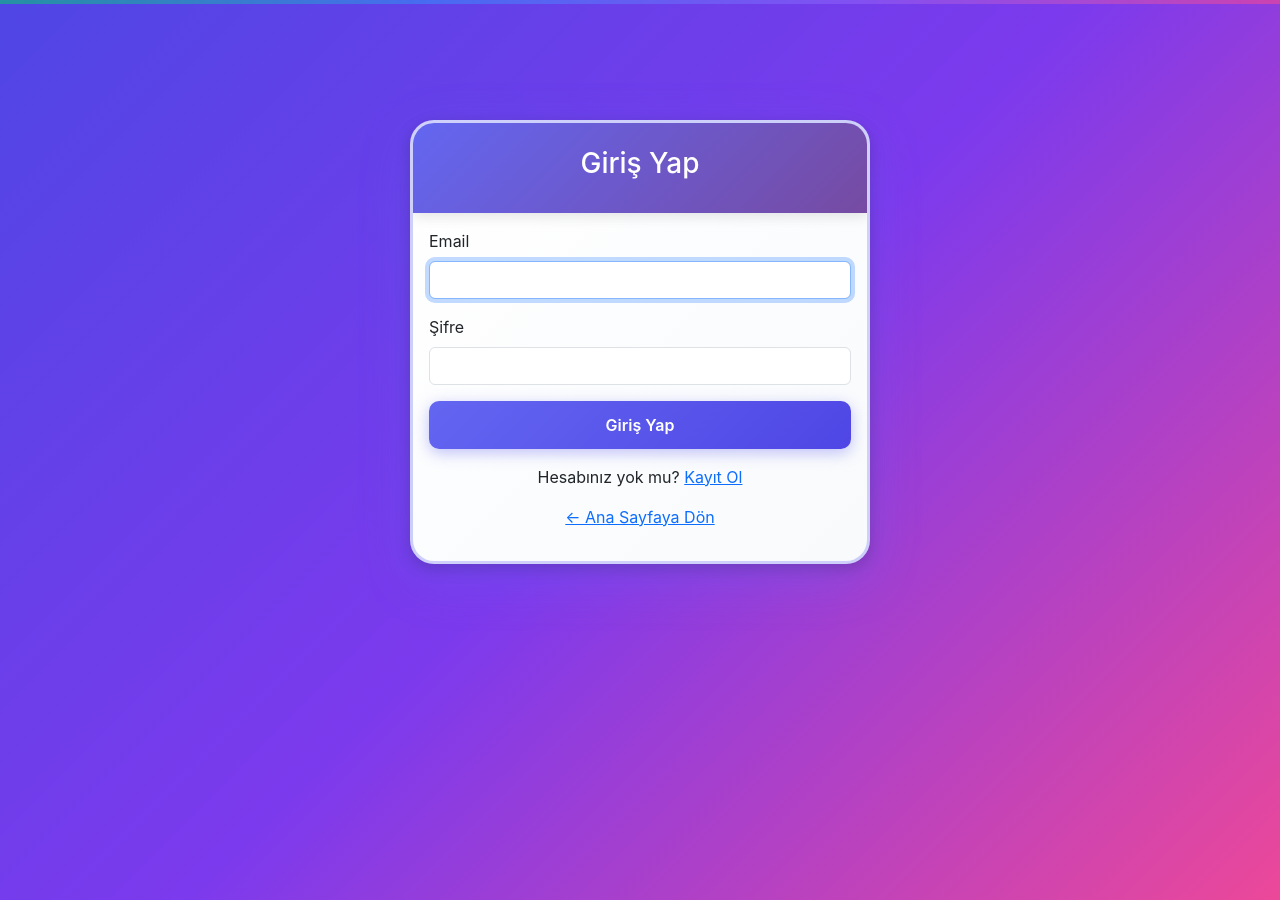
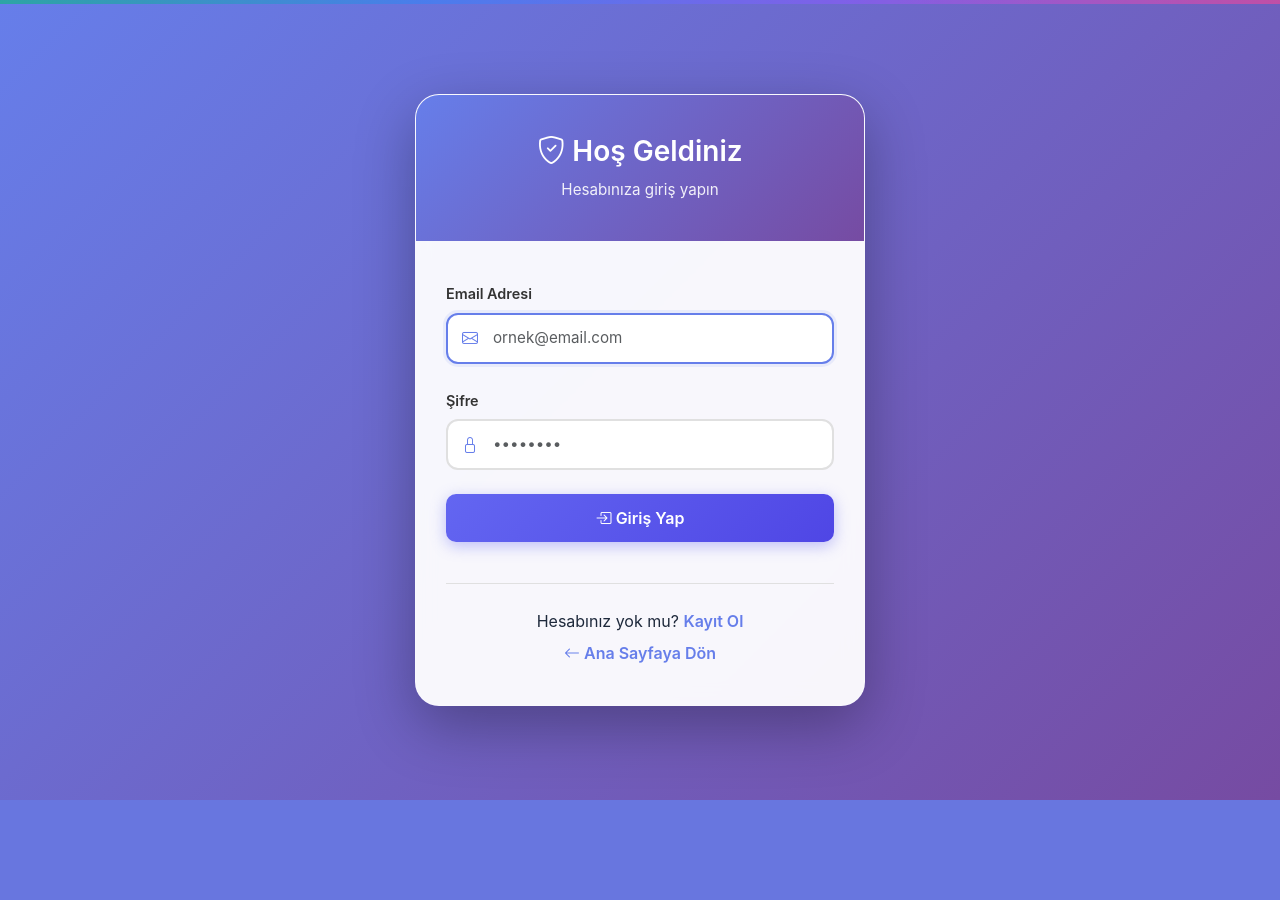
Before and after one commit to CodeCrafted0/kripto-portfolio-risk, a Flask app: page /login in a window 1280 px wide. After the commit the page ends 800 px from the top, so only its background shows below. Run offline with Flask 3, Linux system fonts and the light colour scheme.

Commit message:
Professional improvements: Modern login design, email verification, reduced free plan limits - Redesigned login page with modern gradient design and better UX - Added email verification system with Flask-Mail - Reduced free plan limits from 50 to 5 analyses per day - Added email verification status to profile page - Added resend verification email functionality

```diff
--- a/Desktop/bybit kripto proje/app.py
+++ b/Desktop/bybit kripto proje/app.py
@@ -11,6 +11,7 @@ import secrets
 from dotenv import load_dotenv
 from models import db, User
 from auth import init_auth
+from extensions import mail
 from services.bybit_service import BybitService
 from services.risk_analyzer import RiskAnalyzer
 from services.portfolio_manager import PortfolioManager
@@ -37,8 +38,18 @@ else:
 
 app.config['SQLALCHEMY_TRACK_MODIFICATIONS'] = False
 
+# Email configuration
+app.config['MAIL_SERVER'] = os.getenv('MAIL_SERVER', 'smtp.gmail.com')
+app.config['MAIL_PORT'] = int(os.getenv('MAIL_PORT', 587))
+app.config['MAIL_USE_TLS'] = os.getenv('MAIL_USE_TLS', 'True').lower() == 'true'
+app.config['MAIL_USE_SSL'] = os.getenv('MAIL_USE_SSL', 'False').lower() == 'true'
+app.config['MAIL_USERNAME'] = os.getenv('MAIL_USERNAME', '')
+app.config['MAIL_PASSWORD'] = os.getenv('MAIL_PASSWORD', '')
+app.config['MAIL_DEFAULT_SENDER'] = os.getenv('MAIL_DEFAULT_SENDER', 'noreply@kriptorisk.com')
+
 # Initialize extensions
 db.init_app(app)
+mail.init_app(app)
 CORS(app)
 
 # Flask-Login setup
--- a/Desktop/bybit kripto proje/auth.py
+++ b/Desktop/bybit kripto proje/auth.py
@@ -6,6 +6,7 @@ from flask import Blueprint, render_template, request, redirect, url_for, flash,
 from flask_login import login_user, logout_user, login_required, current_user
 from flask_bcrypt import Bcrypt
 from models import db, User, SubscriptionPlan
+from services.email_service import EmailService
 from datetime import datetime, timedelta
 import re
 
@@ -54,15 +55,23 @@ def register():
             email=email,
             password_hash=password_hash,
             name=name or None,
-            subscription_plan=SubscriptionPlan.FREE
+            subscription_plan=SubscriptionPlan.FREE,
+            email_verified=False
         )
 
         db.session.add(user)
         db.session.commit()
 
-        # Otomatik giriş yap
+        # Email doğrulama email'i gönder
+        try:
+            EmailService.send_verification_email(user)
+            flash('Kayıt başarılı! Lütfen email adresinize gelen doğrulama linkine tıklayın.', 'success')
+        except Exception as e:
+            print(f"Email gönderme hatası: {e}")
+            flash('Kayıt başarılı! Ancak doğrulama email\'i gönderilemedi. Lütfen daha sonra tekrar deneyin.', 'warning')
+
+        # Email doğrulama olmadan da giriş yapabilir (geçici)
         login_user(user)
-        flash('Kayıt başarılı! Hoş geldiniz!', 'success')
         return redirect(url_for('index'))
 
     return render_template('auth/register.html')
@@ -139,6 +148,41 @@ def profile():
     return render_template('auth/profile.html', user=current_user)
 
 
+@auth_bp.route('/verify-email/<token>')
+def verify_email(token):
+    """Email doğrulama"""
+    user, error = EmailService.verify_token(token)
+
+    if error:
+        flash(error, 'error')
+        return redirect(url_for('auth.login'))
+
+    if user:
+        flash('Email adresiniz başarıyla doğrulandı!', 'success')
+        login_user(user)
+        return redirect(url_for('index'))
+
+    flash('Geçersiz doğrulama linki', 'error')
+    return redirect(url_for('auth.login'))
+
+
+@auth_bp.route('/resend-verification', methods=['POST'])
+@login_required
+def resend_verification():
+    """Doğrulama email'ini tekrar gönder"""
+    if current_user.email_verified:
+        flash('Email adresiniz zaten doğrulanmış', 'info')
+        return redirect(url_for('auth.profile'))
+
+    try:
+        EmailService.send_verification_email(current_user)
+        flash('Doğrulama email\'i tekrar gönderildi. Lütfen email adresinizi kontrol edin.', 'success')
+    except Exception as e:
+        flash('Email gönderilemedi. Lütfen daha sonra tekrar deneyin.', 'error')
+
+    return redirect(url_for('auth.profile'))
+
+
 @auth_bp.route('/api/user-info')
 @login_required
 def user_info():
@@ -149,6 +193,7 @@ def user_info():
             'email': current_user.email,
             'name': current_user.name,
             'plan': current_user.subscription_plan.value,
+            'email_verified': current_user.email_verified,
             'daily_analyses': current_user.daily_analyses,
             'total_analyses': current_user.total_analyses,
             'can_analyze': current_user.can_use_feature('portfolio_analysis')
--- a/Desktop/bybit kripto proje/requirements.txt
+++ b/Desktop/bybit kripto proje/requirements.txt
@@ -3,6 +3,7 @@ flask-cors==4.0.0
 flask-login==0.6.3
 flask-sqlalchemy==3.1.1
 flask-bcrypt==1.0.1
+flask-mail==0.10.0
 psycopg2-binary==2.9.9
 requests==2.31.0
 python-dotenv==1.0.0
--- a/Desktop/bybit kripto proje/templates/auth/login.html
+++ b/Desktop/bybit kripto proje/templates/auth/login.html
@@ -5,19 +5,127 @@
     <meta name="viewport" content="width=device-width, initial-scale=1.0">
     <title>Giriş Yap - Kripto Portföy Risk Analiz</title>
     <link href="https://cdn.jsdelivr.net/npm/bootstrap@5.3.0/dist/css/bootstrap.min.css" rel="stylesheet">
-    <link rel="stylesheet" href="{{ url_for('static', filename='styles.css') }}?v=4.0">
+    <link rel="stylesheet" href="https://cdn.jsdelivr.net/npm/bootstrap-icons@1.11.0/font/bootstrap-icons.css">
+    <link rel="stylesheet" href="{{ url_for('static', filename='styles.css') }}?v=5.0">
+    <style>
+        .auth-container {
+            min-height: 100vh;
+            display: flex;
+            align-items: center;
+            justify-content: center;
+            background: linear-gradient(135deg, #667eea 0%, #764ba2 100%);
+            padding: 20px;
+        }
+        .auth-card {
+            background: rgba(255, 255, 255, 0.95);
+            backdrop-filter: blur(10px);
+            border-radius: 24px;
+            box-shadow: 0 20px 60px rgba(0, 0, 0, 0.3);
+            border: 1px solid rgba(255, 255, 255, 0.2);
+            max-width: 450px;
+            width: 100%;
+            overflow: hidden;
+        }
+        .auth-header {
+            background: linear-gradient(135deg, #667eea 0%, #764ba2 100%);
+            color: white;
+            padding: 40px 30px;
+            text-align: center;
+        }
+        .auth-header h3 {
+            margin: 0;
+            font-weight: 600;
+            font-size: 1.75rem;
+        }
+        .auth-header p {
+            margin: 10px 0 0 0;
+            opacity: 0.9;
+            font-size: 0.95rem;
+        }
+        .auth-body {
+            padding: 40px 30px;
+        }
+        .form-label {
+            font-weight: 600;
+            color: #333;
+            margin-bottom: 8px;
+            font-size: 0.9rem;
+        }
+        .form-control {
+            border-radius: 12px;
+            border: 2px solid #e0e0e0;
+            padding: 12px 16px;
+            font-size: 0.95rem;
+            transition: all 0.3s ease;
+        }
+        .form-control:focus {
+            border-color: #667eea;
+            box-shadow: 0 0 0 3px rgba(102, 126, 234, 0.1);
+        }
+        .btn-primary {
+            background: linear-gradient(135deg, #667eea 0%, #764ba2 100%);
+            border: none;
+            border-radius: 12px;
+            padding: 14px;
+            font-weight: 600;
+            font-size: 1rem;
+            transition: all 0.3s ease;
+            box-shadow: 0 4px 15px rgba(102, 126, 234, 0.3);
+        }
+        .btn-primary:hover {
+            transform: translateY(-2px);
+            box-shadow: 0 6px 20px rgba(102, 126, 234, 0.4);
+        }
+        .input-group-icon {
+            position: relative;
+        }
+        .input-group-icon i {
+            position: absolute;
+            left: 16px;
+            top: 50%;
+            transform: translateY(-50%);
+            color: #667eea;
+            z-index: 10;
+        }
+        .input-group-icon .form-control {
+            padding-left: 45px;
+        }
+        .auth-footer {
+            text-align: center;
+            margin-top: 25px;
+            padding-top: 25px;
+            border-top: 1px solid #e0e0e0;
+        }
+        .auth-footer a {
+            color: #667eea;
+            text-decoration: none;
+            font-weight: 600;
+            transition: all 0.3s ease;
+        }
+        .auth-footer a:hover {
+            color: #764ba2;
+        }
+        .alert {
+            border-radius: 12px;
+            border: none;
+            padding: 14px 16px;
+            margin-bottom: 20px;
+        }
+    </style>
 </head>
 <body>
-    <div class="main-container" style="max-width: 500px; margin-top: 100px;">
-        <div class="card">
-            <div class="card-header text-center">
-                <h3><i class="bi bi-box-arrow-in-right"></i> Giriş Yap</h3>
+    <div class="auth-container">
+        <div class="auth-card">
+            <div class="auth-header">
+                <h3><i class="bi bi-shield-check"></i> Hoş Geldiniz</h3>
+                <p>Hesabınıza giriş yapın</p>
             </div>
-            <div class="card-body">
+            <div class="auth-body">
                 {% with messages = get_flashed_messages(with_categories=true) %}
                     {% if messages %}
                         {% for category, message in messages %}
-                            <div class="alert alert-{{ 'danger' if category == 'error' else category }} alert-dismissible fade show">
+                            <div class="alert alert-{{ 'danger' if category == 'error' else 'success' }} alert-dismissible fade show">
+                                <i class="bi bi-{{ 'exclamation-circle' if category == 'error' else 'check-circle' }}"></i>
                                 {{ message }}
                                 <button type="button" class="btn-close" data-bs-dismiss="alert"></button>
                             </div>
@@ -26,20 +134,30 @@
                 {% endwith %}
 
                 <form method="POST" action="{{ url_for('auth.login') }}">
-                    <div class="mb-3">
-                        <label for="email" class="form-label">Email</label>
-                        <input type="email" class="form-control" id="email" name="email" required autofocus>
+                    <div class="mb-4">
+                        <label for="email" class="form-label">Email Adresi</label>
+                        <div class="input-group-icon">
+                            <i class="bi bi-envelope"></i>
+                            <input type="email" class="form-control" id="email" name="email" placeholder="ornek@email.com" required autofocus>
+                        </div>
                     </div>
-                    <div class="mb-3">
+
+                    <div class="mb-4">
                         <label for="password" class="form-label">Şifre</label>
-                        <input type="password" class="form-control" id="password" name="password" required>
+                        <div class="input-group-icon">
+                            <i class="bi bi-lock"></i>
+                            <input type="password" class="form-control" id="password" name="password" placeholder="••••••••" required>
+                        </div>
                     </div>
-                    <button type="submit" class="btn btn-primary w-100">Giriş Yap</button>
+
+                    <button type="submit" class="btn btn-primary w-100 mb-3">
+                        <i class="bi bi-box-arrow-in-right"></i> Giriş Yap
+                    </button>
                 </form>
 
-                <div class="text-center mt-3">
-                    <p>Hesabınız yok mu? <a href="{{ url_for('auth.register') }}">Kayıt Ol</a></p>
-                    <p><a href="{{ url_for('index') }}">← Ana Sayfaya Dön</a></p>
+                <div class="auth-footer">
+                    <p class="mb-2">Hesabınız yok mu? <a href="{{ url_for('auth.register') }}">Kayıt Ol</a></p>
+                    <p class="mb-0"><a href="{{ url_for('index') }}"><i class="bi bi-arrow-left"></i> Ana Sayfaya Dön</a></p>
                 </div>
             </div>
         </div>
```
Also changed, not shown: Desktop/bybit kripto proje/extensions.py (added, +7 -0 lines), Desktop/bybit kripto proje/models.py (+9 -4 lines), Desktop/bybit kripto proje/services/email_service.py (added, +122 -0 lines), Desktop/bybit kripto proje/templates/auth/profile.html (+18 -3 lines).
